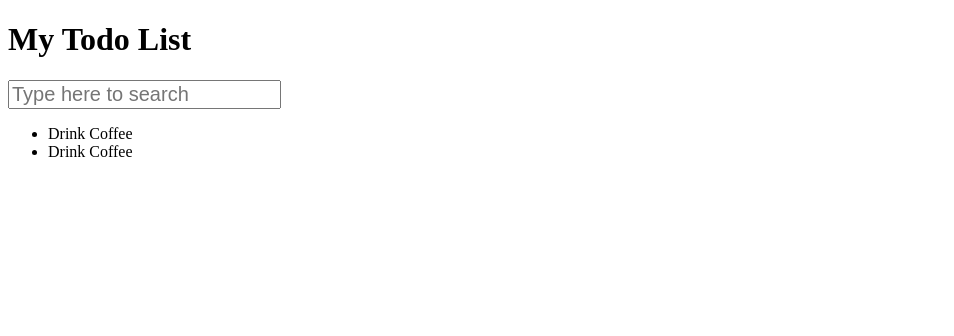
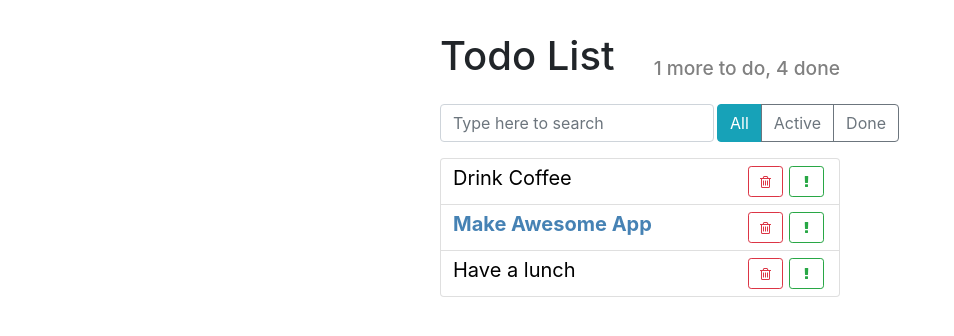
Before and after one commit to IlliaOkhrimenko/todoApp, a React app: page / in a window 1280 px wide. Shown: the whole page, without its empty margins (0-954 px from the left). Built offline with nearby package versions, Linux system fonts and the light colour scheme.

Commit message:
Add styling to components

```diff
--- a/public/index.html
+++ b/public/index.html
@@ -7,6 +7,14 @@
       name="viewport"
       content="width=device-width, initial-scale=1, shrink-to-fit=no"
     />
+    <link
+      rel="stylesheet"
+      href="https://stackpath.bootstrapcdn.com/bootstrap/4.3.1/css/bootstrap.min.css"
+    />
+    <link
+      rel="stylesheet"
+      href="https://stackpath.bootstrapcdn.com/font-awesome/4.7.0/css/font-awesome.min.css"
+    />
     <title>Todo App</title>
   </head>
   <body>
--- /dev/null
+++ b/src/components/AppHeader.css
@@ -0,0 +1,12 @@
+.app-header {
+  align-items: flex-end;
+}
+
+.app-header h1 {
+  flex-grow: 1;
+}
+
+.app-header h2 {
+  font-size: 1.2rem;
+  color: grey;
+}
--- a/src/components/AppHeader.js
+++ b/src/components/AppHeader.js
@@ -1,7 +1,15 @@
 import React from 'react';
+import './AppHeader.css';
 
-const AppHeader = () => {
-  return <h1>My Todo List</h1>;
+const AppHeader = ({ toDo, done }) => {
+  return (
+    <div className="app-header d-flex">
+      <h1>Todo List</h1>
+      <h2>
+        {toDo} more to do, {done} done
+      </h2>
+    </div>
+  );
 };
 
 export default AppHeader;
--- /dev/null
+++ b/src/components/ItemStatusFilter.js
@@ -0,0 +1,21 @@
+import React from 'react';
+
+import './ItemStatusFilter.css';
+
+const ItemStatusFilter = () => {
+  return (
+    <div className="btn-group">
+      <button type="button" className="btn btn-info">
+        All
+      </button>
+      <button type="button" className="btn btn-outline-secondary">
+        Active
+      </button>
+      <button type="button" className="btn btn-outline-secondary">
+        Done
+      </button>
+    </div>
+  );
+};
+
+export default ItemStatusFilter;
--- /dev/null
+++ b/src/components/SearchPanel.css
@@ -0,0 +1,5 @@
+.search-input {
+  width: auto;
+  flex-grow: 1;
+  margin-right: 3px;
+}
--- a/src/components/SearchPanel.js
+++ b/src/components/SearchPanel.js
@@ -1,12 +1,14 @@
 import React from 'react';
+import './SearchPanel.css';
 
 const SearchPanel = () => {
-  const searchText = 'Type here to search';
-  const searchStyle = {
-    fontSize: '20px'
-  };
-
-  return <input style={searchStyle} placeholder={searchText} />;
+  return (
+    <input
+      type="text"
+      className="form-control search-input"
+      placeholder="Type here to search"
+    />
+  );
 };
 
 export default SearchPanel;
--- /dev/null
+++ b/src/components/TodoList.css
@@ -0,0 +1,3 @@
+.todo-list .list-group-item {
+  padding: .25rem .75rem;
+}
--- a/src/components/TodoList.js
+++ b/src/components/TodoList.js
@@ -1,15 +1,20 @@
 import React from 'react';
 
 import TodoListItem from './TodoListItem';
+import './TodoList.css';
 
-const TodoList = () => {
-  const items = ['Learn React', 'Build Awesome App'];
-  return (
-    <ul>
-      <li><TodoListItem/></li>
-      <li><TodoListItem/></li>
-    </ul>
-  );
+const TodoList = ({ todos }) => {
+  const elements = todos.map(item => {
+    const {id, ...itemProps} = item;
+
+    return (
+      <li key={id} className="list-group-item">
+        <TodoListItem {...itemProps} />
+      </li>
+    );
+  });
+
+  return <ul className="list-group todo-list">{elements}</ul>;
 };
 
 export default TodoList;
--- /dev/null
+++ b/src/components/TodoListItem.css
@@ -0,0 +1,24 @@
+.todo-list-item {
+  font-size: 1.25rem;
+}
+
+.todo-list-item button {
+  width: 35px;
+  margin: 3px;
+}
+
+.todo-list-item-label {
+  margin-left: 1.25rem;
+  line-height: 35px;
+  cursor: pointer;
+  user-select: none;
+}
+
+.todo-list-item.done .todo-list-item-label {
+  text-decoration: line-through;
+}
+
+.todo-list-item.important .todo-list-item-label {
+  font-weight: bold;
+  color: steelblue;
+}
--- a/src/components/TodoListItem.js
+++ b/src/components/TodoListItem.js
@@ -1,7 +1,27 @@
 import React from 'react';
+import './TodoListItem.css';
 
-const TodoListItem = () => {
-  return <span>Drink Coffee</span>;
+const TodoListItem = ({ label, important = false }) => {
+  const style = {
+    color: important ? 'steelblue' : 'black',
+    fontWeight: important ? 'bold' : 'normal'
+  };
+
+  return (
+    <span className="todo-list-item">
+      <span className="todo-list-item-Label" style={style}>
+        {label}
+      </span>
+
+      <button type="button" className="btn btn-outline-success btn-sm float-right">
+        <i className="fa fa-exclamation" />
+      </button>
+
+      <button type="button" className="btn btn-outline-danger btn-sm float-right">
+        <i className="fa fa-trash-o" />
+      </button>
+    </span>
+  );
 };
 
 export default TodoListItem;
--- /dev/null
+++ b/src/index.css
@@ -0,0 +1,8 @@
+.todo-app {
+  margin: 2rem auto 0 auto;
+  max-width: 400px;
+}
+
+.top-panel {
+  margin: 1rem 0;
+}
--- a/src/index.js
+++ b/src/index.js
@@ -4,13 +4,25 @@ import ReactDOM from 'react-dom';
 import AppHeader from './components/AppHeader';
 import SearchPanel from './components/SearchPanel';
 import TodoList from './components/TodoList';
+import ItemStatusFilter from './components/ItemStatusFilter';
+import './index.css';
 
 const App = () => {
+  const todoData = [
+    { id: 1, label: 'Drink Coffee', important: false },
+    { id: 2, label: 'Make Awesome App', important: true },
+    { id: 3, label: 'Have a lunch', important: false }
+  ];
+
   return (
-    <div>
-      <AppHeader />
-      <SearchPanel />
-      <TodoList />
+    <div className="todo-app">
+      <AppHeader toDo={1} done={4} />
+      <div className="top-panel d-flex">
+        <SearchPanel />
+        <ItemStatusFilter />
+      </div>
+
+      <TodoList todos={todoData} />
     </div>
   );
 };
```
Also changed, not shown: src/components/ItemStatusFilter.css (added).
